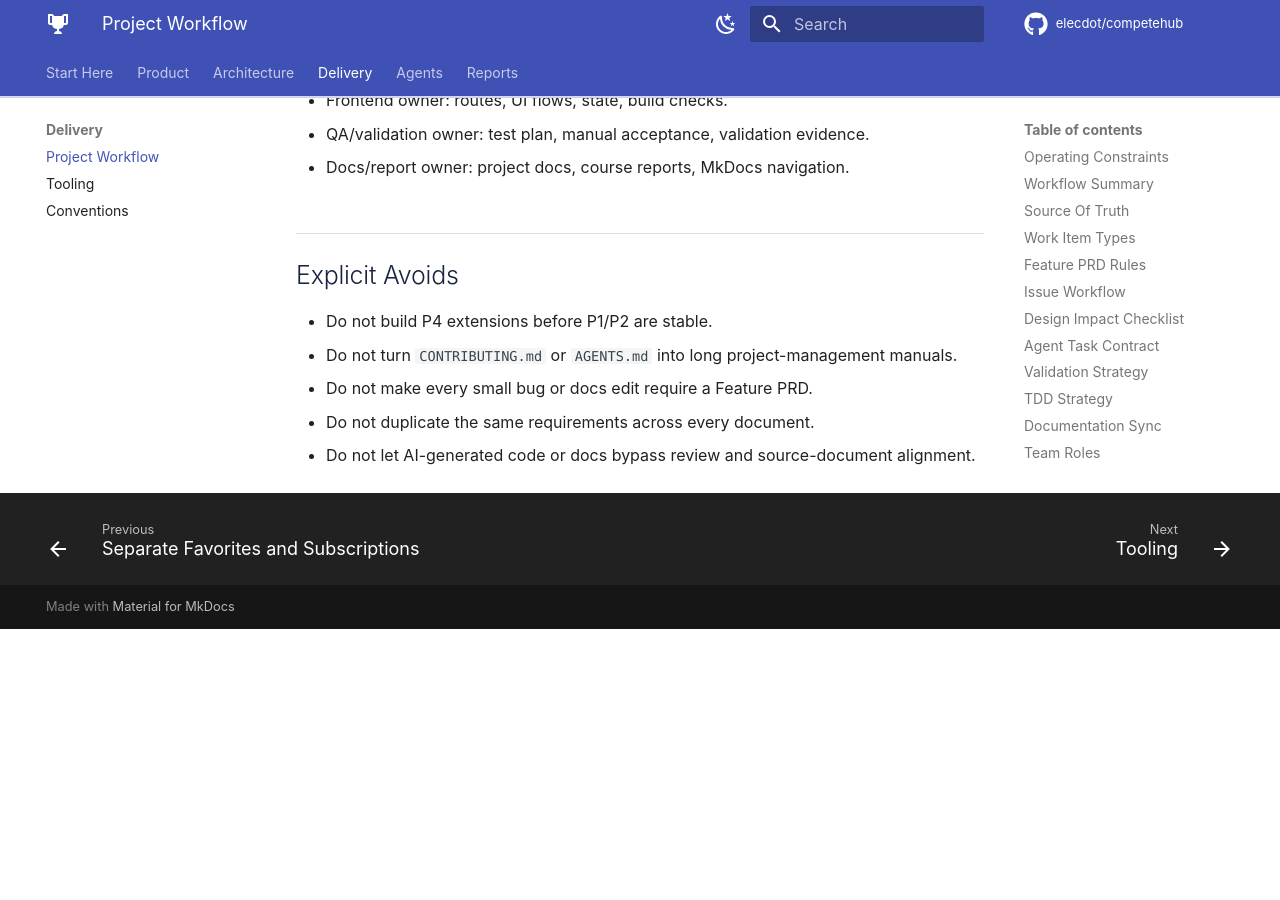
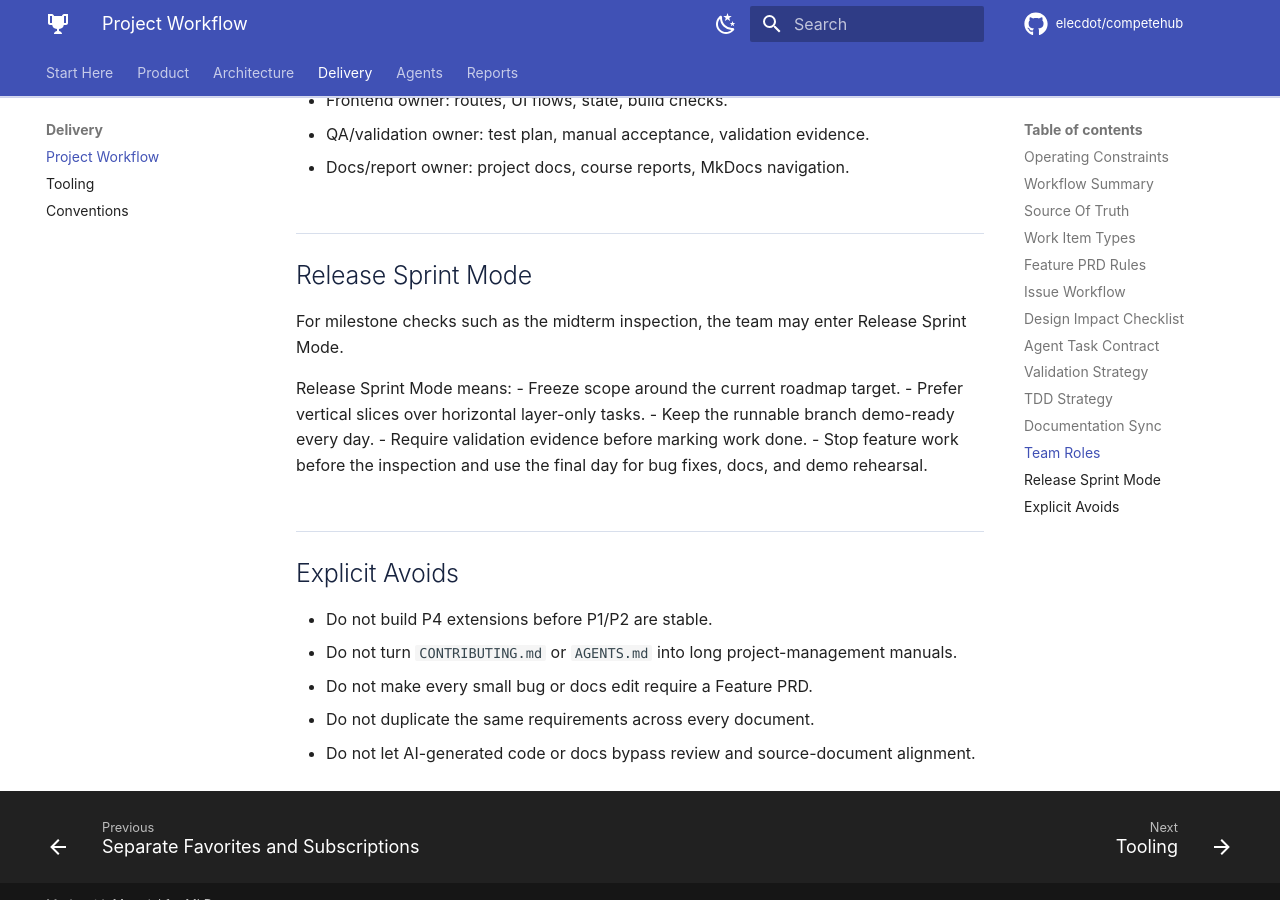
Before and after one commit to elecdot/competehub, an MkDocs documentation site: the page built from docs/project_workflow.md, in a window 1280 px wide and 900 px high, scrolled down 5417 px. Built offline with MkDocs 1.6.1 and Material for MkDocs 9.7.7, drawn with Linux system fonts in a browser that asks for light colours; comment, search, counter and statistics services are not loaded; before the commit the page ends 6046 px from its top, so only the background shows below that.

Commit message:
chore(workflow): mention release sprint mode

```diff
--- a/docs/project_workflow.md
+++ b/docs/project_workflow.md
@@ -171,6 +171,17 @@ ownership:
 - QA/validation owner: test plan, manual acceptance, validation evidence.
 - Docs/report owner: project docs, course reports, MkDocs navigation.
 
+## Release Sprint Mode
+
+For milestone checks such as the midterm inspection, the team may enter Release Sprint Mode.
+
+Release Sprint Mode means:
+- Freeze scope around the current roadmap target.
+- Prefer vertical slices over horizontal layer-only tasks.
+- Keep the runnable branch demo-ready every day.
+- Require validation evidence before marking work done.
+- Stop feature work before the inspection and use the final day for bug fixes, docs, and demo rehearsal.
+
 ## Explicit Avoids
 
 - Do not build P4 extensions before P1/P2 are stable.
```
